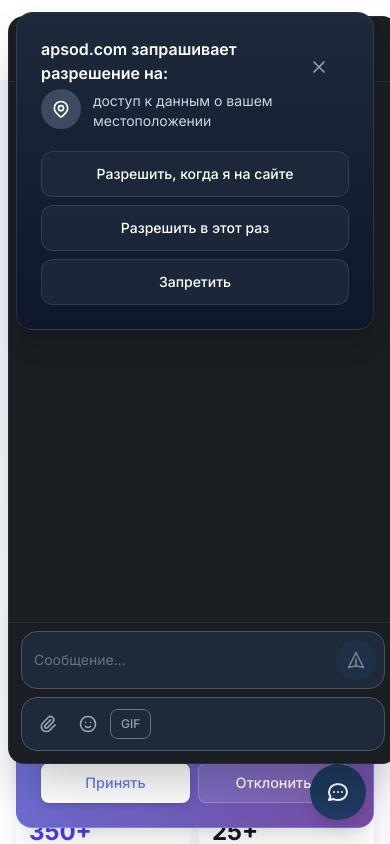
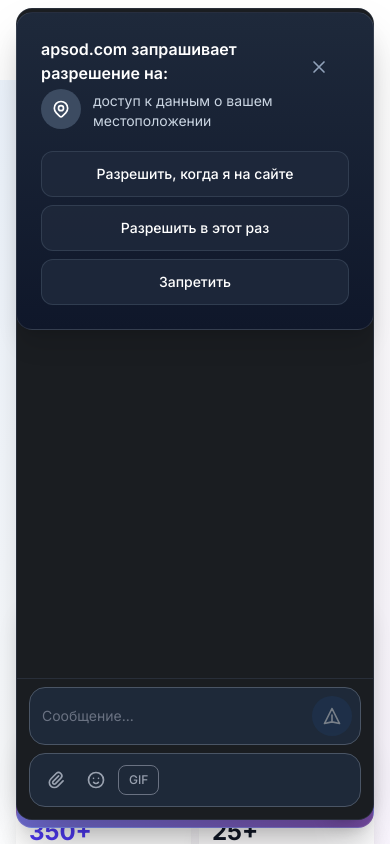
Before and after one commit to Dmitry716/Apsod-PWA, a Next.js app: page / in a window 390 px wide. Both pictures are taken after a click on the button 338 px from the left and 792 px from the top of the page. Shown: the top 844 px of the page. Built offline with nearby package versions, Linux system fonts and the light colour scheme.

Commit message:
Исправил адаптивность чата на ios

```diff
--- a/src/app/components/ChatWidget.tsx
+++ b/src/app/components/ChatWidget.tsx
@@ -208,6 +208,16 @@
     if (listRef.current) listRef.current.scrollTop = listRef.current.scrollHeight;
   }, [messages]);
 
+  // Блокируем прокрутку страницы при открытом чате — контейнер не смещается при скролле
+  useEffect(() => {
+    if (!open) return;
+    const prev = document.body.style.overflow;
+    document.body.style.overflow = 'hidden';
+    return () => {
+      document.body.style.overflow = prev;
+    };
+  }, [open]);
+
   useEffect(() => {
     adjustTextareaHeight();
   }, [input]);
@@ -312,10 +322,15 @@
 
   return (
     <>
+      {/* Кнопка открытия чата: отступ от safe-area на мобильных */}
       <button
         type="button"
         onClick={handleOpen}
-        className="fixed bottom-6 right-6 z-50 w-14 h-14 rounded-full bg-[#1e3a5f] text-white shadow-lg hover:bg-[#2a4a7a] flex items-center justify-center transition-colors"
+        className="fixed z-50 w-14 h-14 rounded-full bg-[#1e3a5f] text-white shadow-lg hover:bg-[#2a4a7a] flex items-center justify-center transition-colors touch-none"
+        style={{
+          right: 'max(1rem, env(safe-area-inset-right, 1rem))',
+          bottom: 'max(1.5rem, env(safe-area-inset-bottom, 1.5rem))',
+        }}
         aria-label="Открыть чат"
       >
         <svg className="w-6 h-6" fill="none" stroke="currentColor" viewBox="0 0 24 24">
@@ -325,11 +340,22 @@
 
       {open && (
         <div
-          className="fixed right-2 bottom-20 left-2 z-50 sm:left-auto sm:right-6 sm:bottom-24 w-full max-w-[420px] rounded-2xl shadow-2xl overflow-hidden flex flex-col bg-[#1a1d21] border border-gray-700/50"
-          style={{ height: 'min(1000px, calc(100vh - 6rem))' }}
+          className="fixed z-50 flex flex-col bg-[#1a1d21] border border-gray-700/50 rounded-2xl shadow-2xl overflow-hidden overscroll-contain touch-manipulation"
+          style={{
+            top: 'max(0.5rem, env(safe-area-inset-top, 0.5rem))',
+            left: 'max(0.5rem, env(safe-area-inset-left, 0.5rem))',
+            right: 'max(0.5rem, env(safe-area-inset-right, 0.5rem))',
+            bottom: 'max(0.5rem, env(safe-area-inset-bottom, 0.5rem))',
+            width: 'calc(100vw - max(1rem, env(safe-area-inset-left)) - max(1rem, env(safe-area-inset-right)))',
+            maxWidth: '420px',
+            height: 'calc(100dvh - max(1rem, env(safe-area-inset-top)) - max(1rem, env(safe-area-inset-bottom)))',
+            maxHeight: 'min(1000px, calc(100dvh - 1rem))',
+            marginLeft: 'auto',
+            marginRight: 'auto',
+          }}
         >
-          {/* Header: аватар (фото или буква), имя, статус, закрыть */}
-          <div className="flex items-center gap-3 px-4 py-3 bg-[#1a1d21] border-b border-gray-700/50">
+          {/* Header: аватар (фото или буква), имя, статус, закрыть — не сжимается */}
+          <div className="flex items-center gap-3 px-4 py-3 bg-[#1a1d21] border-b border-gray-700/50 flex-shrink-0">
             <div className="w-10 h-10 rounded-full bg-gray-600 flex items-center justify-center flex-shrink-0 overflow-hidden">
               {supportPhotoUrl ? (
                 <img src={supportPhotoUrl} alt="" className="w-full h-full object-cover" />
```
